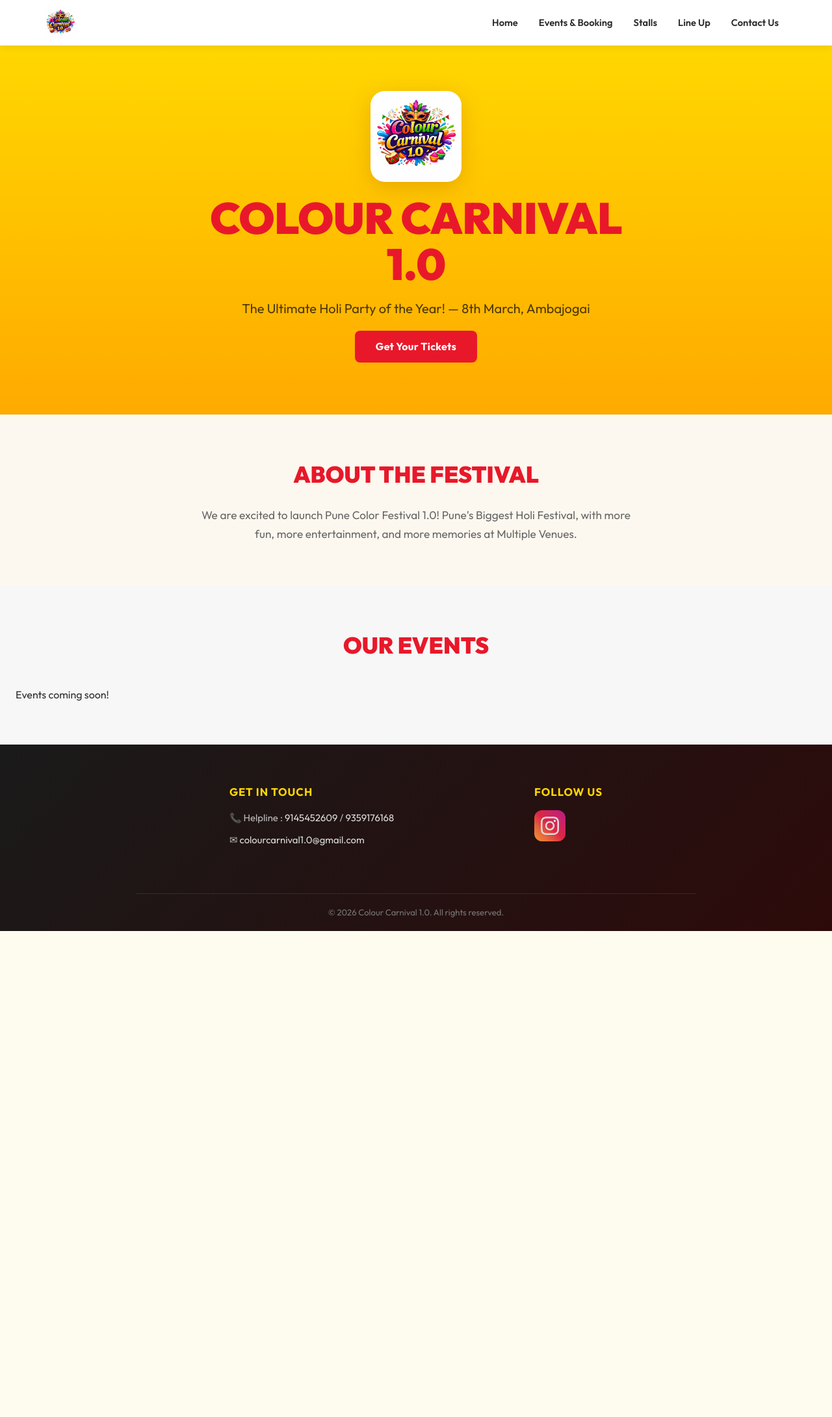
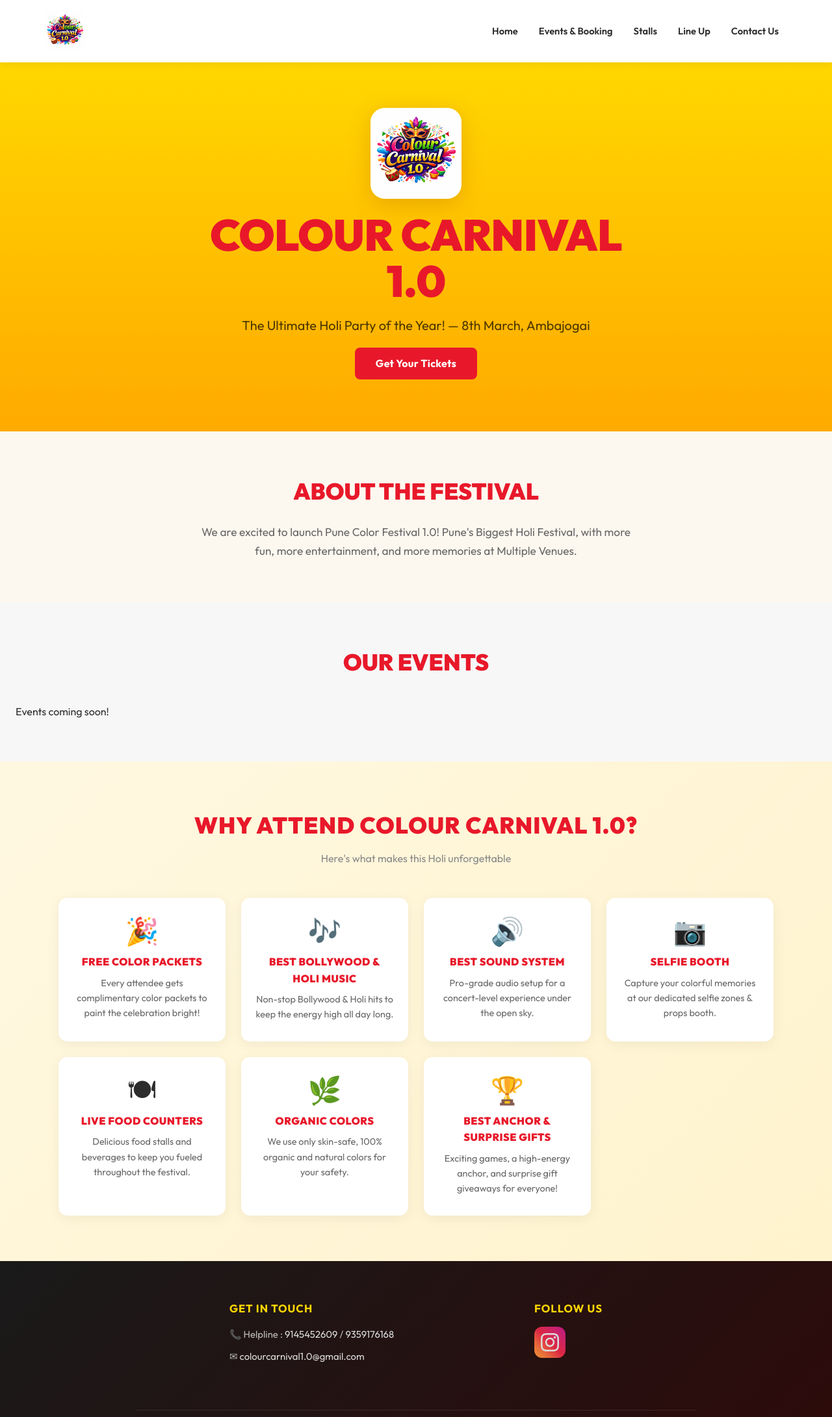
Before and after one commit to johnwick-2103/colour-carnival, a Django app: page / in a window 1280 px wide. Shown: the top 2181 px of the page at 65% size. Before the commit the page ends 1433 px from the top, so only its background shows below. Run offline with Django 5.2, Linux system fonts and the light colour scheme; data that the repository does not hold is empty; parts of the project's set-up code (start-up, migrations or seed data) failed here and were passed over; some libraries are stand-ins or nearby versions.

Commit message:
included features section

```diff
--- a/seed_data.py
+++ b/seed_data.py
@@ -20,7 +20,7 @@ def seed():
     # The ONE real event
     event = Event.objects.create(
         title="Colour Carnival 1.0",
-        description="The Ultimate Holi Party of the Year! Come join us for an epic celebration of colours, music, and energy. Tickets also available on BookMyShow.",
+        description="The Ultimate Holi Party of the Year! Come join us for an epic celebration of colours, music, and energy.",
         date="2026-03-08 10:00:00",
         venue_name="Pandhurang Lawns",
         venue_address="Guruvar Peth, Opposite to Reliance Mall, Ambajogai - 431517",
--- a/static/css/style.css
+++ b/static/css/style.css
@@ -60,12 +60,12 @@ img {
     justify-content: space-between;
     max-width: var(--container);
     margin: 0 auto;
-    padding: 10px 28px;
+    padding: 16px 28px;
 }
 
 /* Logo in navbar */
 .logo img {
-    height: 50px;
+    height: 64px;
     width: auto;
     object-fit: contain;
     border-radius: 8px;
@@ -416,6 +416,75 @@ img {
 }
 
 /* ============================================================
+   FEATURES / WHY ATTEND SECTION
+   ============================================================ */
+.features-section {
+    background: linear-gradient(135deg, #fff8e1 0%, #fff3cd 100%);
+    padding: 70px 24px;
+    text-align: center;
+}
+
+.features-section h2 {
+    font-size: clamp(1.5rem, 4vw, 2.2rem);
+    font-weight: 900;
+    color: var(--primary-red);
+    text-transform: uppercase;
+    letter-spacing: 1px;
+    margin-bottom: 10px;
+}
+
+.features-subtitle {
+    color: #888;
+    font-size: 1rem;
+    margin-bottom: 48px;
+}
+
+.features-grid {
+    display: grid;
+    grid-template-columns: repeat(auto-fit, minmax(min(100%, 220px), 1fr));
+    gap: 24px;
+    max-width: 1100px;
+    margin: 0 auto;
+}
+
+.feature-card {
+    background: #fff;
+    border-radius: var(--radius);
+    padding: 28px 20px;
+    box-shadow: 0 4px 20px rgba(0, 0, 0, 0.06);
+    border: 2px solid transparent;
+    transition: var(--transition);
+    text-align: center;
+}
+
+.feature-card:hover {
+    border-color: var(--primary-yellow);
+    transform: translateY(-5px);
+    box-shadow: 0 12px 32px rgba(232, 24, 42, 0.1);
+}
+
+.feature-icon {
+    font-size: 2.6rem;
+    margin-bottom: 14px;
+    line-height: 1;
+}
+
+.feature-card h3 {
+    font-size: 1rem;
+    font-weight: 800;
+    color: var(--primary-red);
+    margin-bottom: 8px;
+    text-transform: uppercase;
+    letter-spacing: 0.5px;
+}
+
+.feature-card p {
+    font-size: 0.9rem;
+    color: var(--muted);
+    line-height: 1.6;
+}
+
+/* ============================================================
    GALLERY
    ============================================================ */
 .gallery-grid {
--- a/templates/core/index.html
+++ b/templates/core/index.html
@@ -60,4 +60,47 @@
     </div>
 </section>
 
+<!-- Why Attend Section -->
+<section class="features-section">
+    <h2>Why Attend Colour Carnival 1.0?</h2>
+    <p class="features-subtitle">Here's what makes this Holi unforgettable</p>
+    <div class="features-grid">
+        <div class="feature-card">
+            <div class="feature-icon">&#127881;</div>
+            <h3>Free Color Packets</h3>
+            <p>Every attendee gets complimentary color packets to paint the celebration bright!</p>
+        </div>
+        <div class="feature-card">
+            <div class="feature-icon">&#127926;</div>
+            <h3>Best Bollywood &amp; Holi Music</h3>
+            <p>Non-stop Bollywood &amp; Holi hits to keep the energy high all day long.</p>
+        </div>
+        <div class="feature-card">
+            <div class="feature-icon">&#128266;</div>
+            <h3>Best Sound System</h3>
+            <p>Pro-grade audio setup for a concert-level experience under the open sky.</p>
+        </div>
+        <div class="feature-card">
+            <div class="feature-icon">&#128247;</div>
+            <h3>Selfie Booth</h3>
+            <p>Capture your colorful memories at our dedicated selfie zones &amp; props booth.</p>
+        </div>
+        <div class="feature-card">
+            <div class="feature-icon">&#127869;</div>
+            <h3>Live Food Counters</h3>
+            <p>Delicious food stalls and beverages to keep you fueled throughout the festival.</p>
+        </div>
+        <div class="feature-card">
+            <div class="feature-icon">&#127807;</div>
+            <h3>Organic Colors</h3>
+            <p>We use only skin-safe, 100% organic and natural colors for your safety.</p>
+        </div>
+        <div class="feature-card">
+            <div class="feature-icon">&#127942;</div>
+            <h3>Best Anchor &amp; Surprise Gifts</h3>
+            <p>Exciting games, a high-energy anchor, and surprise gift giveaways for everyone!</p>
+        </div>
+    </div>
+</section>
+
 {% endblock %}
```
